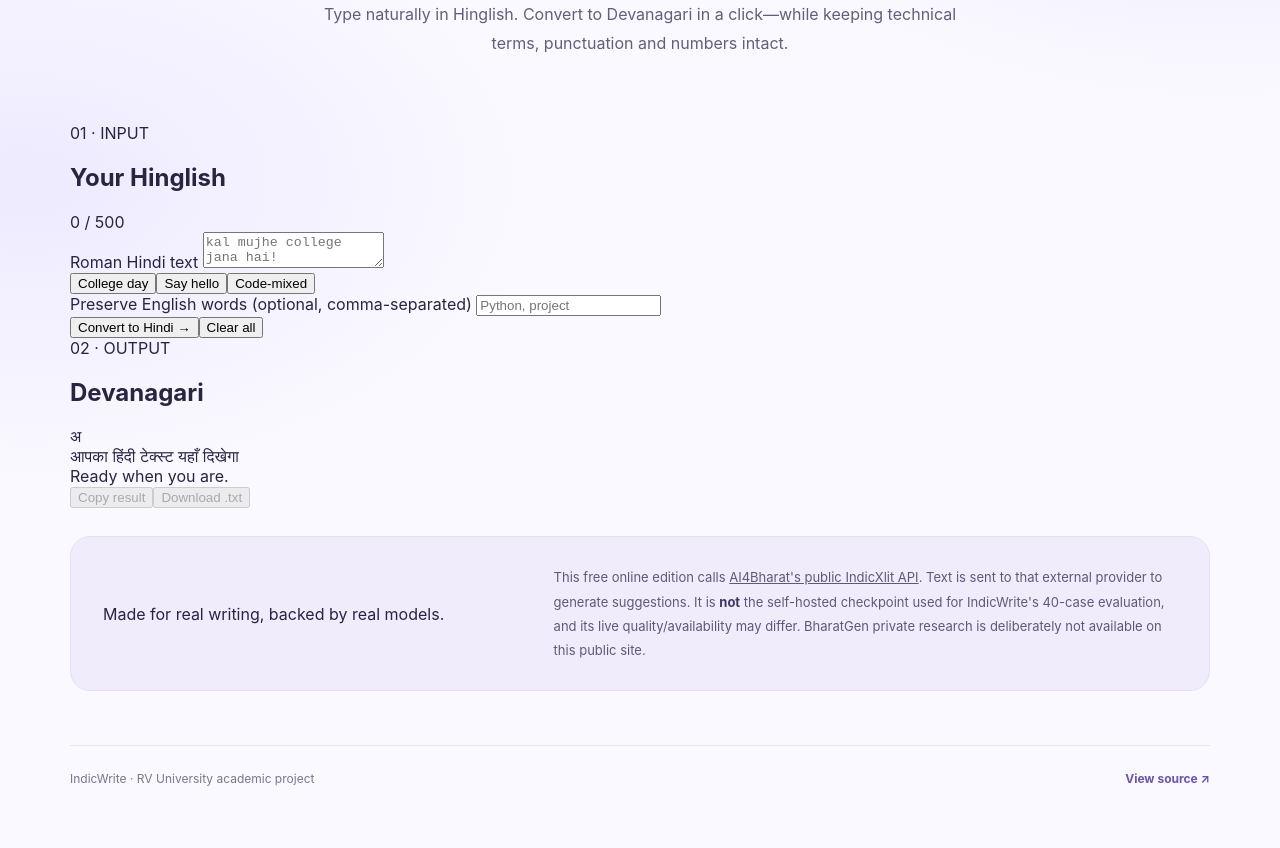
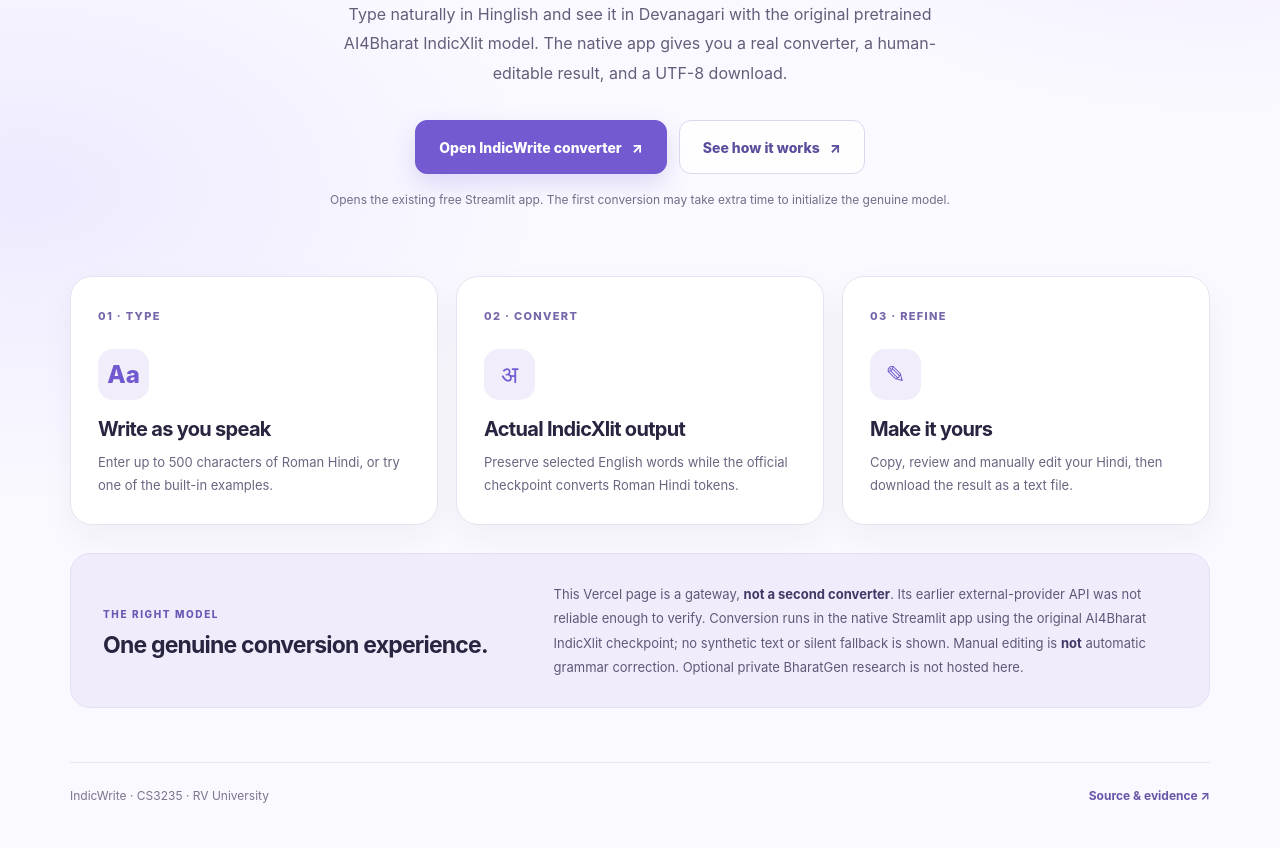
Before and after one commit to Rishikeshsanin/Hinglish-Smart-Writing-Assistant, a website: page web/public/index.html in a window 1280 px wide. Shown: the part 395-1243 px from the top of the page. Drawn offline with Linux system fonts and the light colour scheme.

Commit message:
feat(ui): point web edition to canonical native converter

```diff
--- a/web/public/index.html
+++ b/web/public/index.html
@@ -1,40 +1,57 @@
 <!doctype html>
-<html lang="en"><head>
-<meta charset="UTF-8"/><meta name="viewport" content="width=device-width,initial-scale=1"/>
-<meta name="theme-color" content="#f7f5ff"/>
-<meta name="description" content="IndicWrite — Roman Hindi to Devanagari using AI4Bharat's official hosted IndicXlit transliteration service."/>
-<title>IndicWrite — Write Hindi, Your Way</title>
-<link rel="stylesheet" href="/styles.css"/>
-</head><body>
-<div class="page">
-  <header class="header"><a class="logo" href="/" aria-label="IndicWrite home"><span class="mark">इ</span><span>Indic<span class="accent">Write</span></span></a><span class="header-note">An Indian-language AI project</span></header>
-  <main>
-    <section class="hero"><div class="eyebrow"><span class="dot"></span> Powered by AI4Bharat IndicXlit · Online edition</div>
-      <h1>Your words, <em>beautifully</em> written in Hindi.</h1>
-      <p>Type naturally in Hinglish. Convert to Devanagari in a click—while keeping technical terms, punctuation and numbers intact.</p>
-    </section>
-    <section class="workspace" aria-label="Transliteration workspace">
-      <div class="panel">
-        <div class="panel-top"><div><span class="micro">01 · INPUT</span><h2>Your Hinglish</h2></div><span id="count" class="count">0 / 500</span></div>
-        <label class="sr-only" for="source">Roman Hindi text</label>
-        <textarea id="source" maxlength="500" spellcheck="false" placeholder="kal mujhe college jana hai!"></textarea>
-        <div class="hints"><button class="hint" data-example="kal mujhe college jana hai!">College day</button><button class="hint" data-example="namaste dosto, aap kaise ho?">Say hello</button><button class="hint" data-example="kal Python ka project hai.">Code-mixed</button></div>
-        <label for="preserve" class="label">Preserve English words <span>(optional, comma-separated)</span></label>
-        <input id="preserve" placeholder="Python, project" autocomplete="off" spellcheck="false"/>
-        <div class="actions"><button class="primary" id="convert">Convert to Hindi <span aria-hidden="true">→</span></button><button class="plain" id="clear">Clear all</button></div>
-      </div>
-      <div class="panel output-panel">
-        <div class="panel-top"><div><span class="micro">02 · OUTPUT</span><h2>Devanagari</h2></div><span class="result-symbol" aria-hidden="true">अ</span></div>
-        <div id="result" class="output" aria-live="polite" aria-atomic="true"><span class="placeholder">आपका हिंदी टेक्स्ट यहाँ दिखेगा</span></div>
-        <div id="status" class="status" role="status" aria-live="polite">Ready when you are.</div>
-        <div class="actions"><button class="secondary" id="copy" disabled>Copy result</button><button class="secondary" id="download" disabled>Download .txt</button></div>
-      </div>
-    </section>
-    <section class="trust"><div class="trust-title">Made for real writing, backed by real models.</div>
-      <p>This free online edition calls <a href="https://github.com/AI4Bharat/IndicXlit" target="_blank" rel="noopener noreferrer">AI4Bharat's public IndicXlit API</a>. Text is sent to that external provider to generate suggestions. It is <strong>not</strong> the self-hosted checkpoint used for IndicWrite's 40-case evaluation, and its live quality/availability may differ. BharatGen private research is deliberately not available on this public site.</p>
-    </section>
-  </main>
-  <footer><span>IndicWrite · RV University academic project</span><a href="https://github.com/Rishikeshsanin/Hinglish-Smart-Writing-Assistant" target="_blank" rel="noopener noreferrer">View source ↗</a></footer>
-</div>
-<script type="module" src="/app.js"></script>
-</body></html>
+<html lang="en">
+<head>
+  <meta charset="UTF-8">
+  <meta name="viewport" content="width=device-width, initial-scale=1">
+  <meta name="theme-color" content="#faf9ff">
+  <meta name="description" content="Open the genuine AI4Bharat IndicXlit-powered IndicWrite native app to convert Roman Hindi to Devanagari, edit your result, and download Hindi text.">
+  <title>IndicWrite — Write Hindi, Your Way</title>
+  <link rel="stylesheet" href="/styles.css">
+</head>
+<body>
+  <a class="skip-link" href="#main">Skip to content</a>
+  <div class="page">
+    <header class="header" aria-label="Site header">
+      <a class="logo" href="/" aria-label="IndicWrite home"><span class="mark" aria-hidden="true">इ</span><span>Indic<span class="accent">Write</span></span></a>
+      <span class="header-note"><span class="online-dot" aria-hidden="true"></span> Native model experience</span>
+    </header>
+    <main id="main">
+      <section class="hero" aria-labelledby="headline">
+        <div class="eyebrow">AI4BHARAT INDICXLIT · ROMAN HINDI TO देवनागरी</div>
+        <h1 id="headline">Your words, <em>beautifully</em> written in Hindi.</h1>
+        <p>Type naturally in Hinglish and see it in Devanagari with the original pretrained AI4Bharat IndicXlit model. The native app gives you a real converter, a human-editable result, and a UTF-8 download.</p>
+        <div class="hero-actions">
+          <a class="primary" href="https://hinglish-smart-writing-assistant-indicwrite-rishi.streamlit.app/" aria-label="Open native IndicWrite converter, hosted on Streamlit">Open IndicWrite converter <span aria-hidden="true">↗</span></a>
+          <a class="secondary" href="https://github.com/Rishikeshsanin/Hinglish-Smart-Writing-Assistant" target="_blank" rel="noopener noreferrer">See how it works <span aria-hidden="true">↗</span></a>
+        </div>
+        <p class="cold-start">Opens the existing free Streamlit app. The first conversion may take extra time to initialize the genuine model.</p>
+      </section>
+      <section class="features" aria-label="Features in the native app">
+        <article class="feature">
+          <span class="step">01 · TYPE</span>
+          <span class="feature-icon" aria-hidden="true">Aa</span>
+          <h2>Write as you speak</h2>
+          <p>Enter up to 500 characters of Roman Hindi, or try one of the built-in examples.</p>
+        </article>
+        <article class="feature">
+          <span class="step">02 · CONVERT</span>
+          <span class="feature-icon" lang="hi" aria-hidden="true">अ</span>
+          <h2>Actual IndicXlit output</h2>
+          <p>Preserve selected English words while the official checkpoint converts Roman Hindi tokens.</p>
+        </article>
+        <article class="feature">
+          <span class="step">03 · REFINE</span>
+          <span class="feature-icon" aria-hidden="true">✎</span>
+          <h2>Make it yours</h2>
+          <p>Copy, review and manually edit your Hindi, then download the result as a text file.</p>
+        </article>
+      </section>
+      <aside class="trust" aria-label="Important model transparency">
+        <div><span class="trust-tag">THE RIGHT MODEL</span><h2>One genuine conversion experience.</h2></div>
+        <p>This Vercel page is a gateway, <strong>not a second converter</strong>. Its earlier external-provider API was not reliable enough to verify. Conversion runs in the native Streamlit app using the original AI4Bharat IndicXlit checkpoint; no synthetic text or silent fallback is shown. Manual editing is <strong>not</strong> automatic grammar correction. Optional private BharatGen research is not hosted here.</p>
+      </aside>
+    </main>
+    <footer><span>IndicWrite · CS3235 · RV University</span><a href="https://github.com/Rishikeshsanin/Hinglish-Smart-Writing-Assistant" target="_blank" rel="noopener noreferrer">Source &amp; evidence <span aria-hidden="true">↗</span></a></footer>
+  </div>
+</body>
+</html>
```
